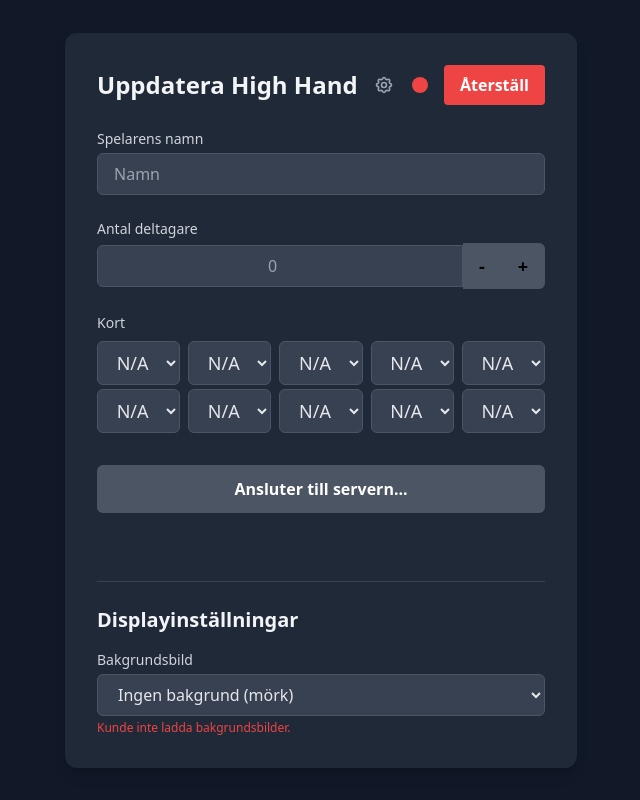
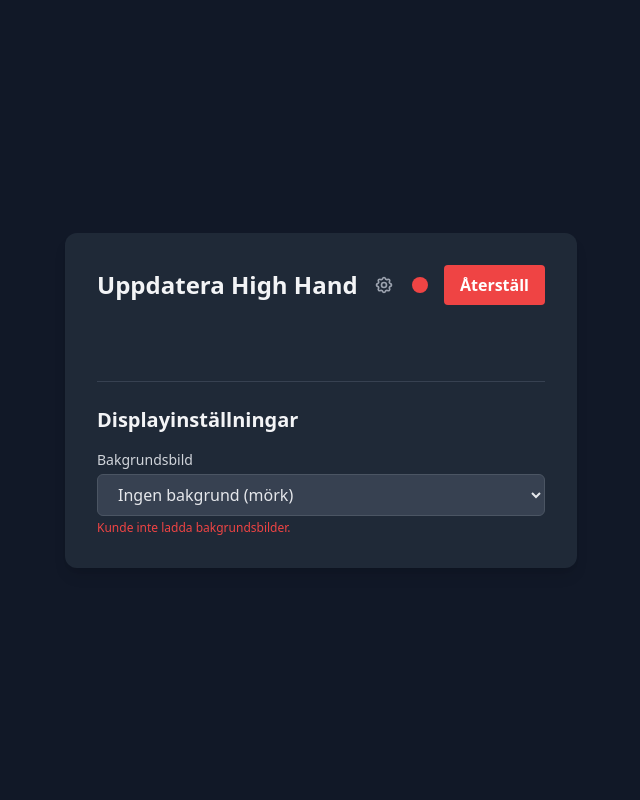
Before and after one commit to mcfrojd/high-hand-app, a website: page public/admin.html in a window 1280 px wide. Both pictures are taken after a click on the button "Visa/Dölj inställningar". Shown: the whole page, without its empty margins (319-959 px from the left). Drawn offline with nearby package versions, Linux system fonts and the light colour scheme; no server answers.

Commit message:
hide main in settings

```diff
--- a/public/admin.html
+++ b/public/admin.html
@@ -26,7 +26,7 @@
         </div>
 
         <form id="high-hand-form">
-            <div class="space-y-6">
+            <div id="main-form-fields" class="space-y-6">
                 <div>
                     <label for="player-name" class="block text-sm font-medium text-gray-300 mb-1">Spelarens namn</label>
                     <div class="relative">
@@ -86,6 +86,7 @@
         const settingsForm = document.getElementById('settings-form');
         const settingsSection = document.getElementById('settings-section');
         const settingsToggleBtn = document.getElementById('settings-toggle-btn');
+        const mainFormFields = document.getElementById('main-form-fields');
         let socket;
         let playerNames = [];
 
@@ -105,6 +106,8 @@
         // --- Settings Toggle ---
         settingsToggleBtn.addEventListener('click', () => {
             settingsSection.classList.toggle('hidden');
+            mainFormFields.classList.toggle('hidden');
+            submitBtn.classList.toggle('hidden');
         });
 
         // --- Background Image Change ---
```
